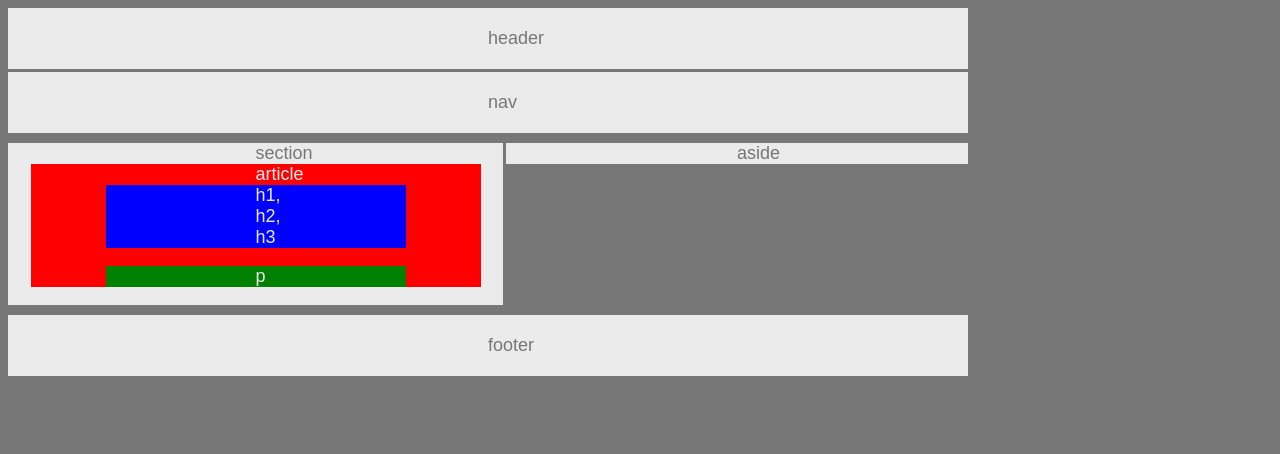
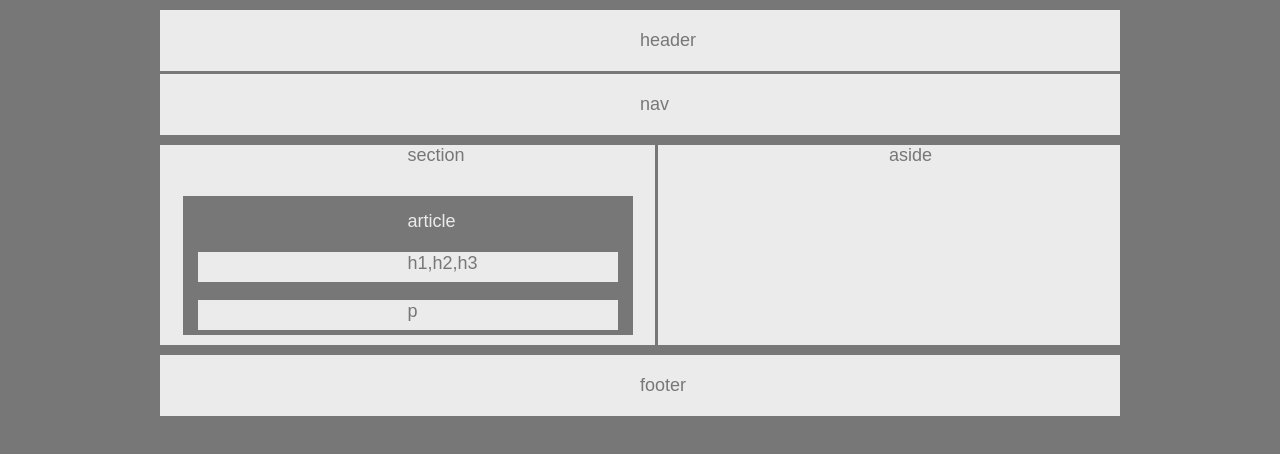
Before and after one commit to eformanes/HW-Wireframe, a plain HTML site: page index.html in a window 1280 px wide. Drawn offline with Linux system fonts and the light colour scheme.

Commit message:
Wireframe ugly and requires refinement

```diff
--- a/index.html
+++ b/index.html
@@ -5,17 +5,22 @@
 	<link rel="stylesheet" type="text/css" href="style.css">
 </head>
 <body>
+	<div class="container">
 		<header>header</header>
 		<nav>nav</nav>
+		<div class="thirdRow">
 		<section>
 			section
 			<article>
 				article
-			<div>h1, h2, h3</div>
+				<div class="headers">h1,h2,h3</div>
 				<p>p</p>
 			</article>
 		</section>
 		<aside>aside</aside>
+		</div>
+
 		<footer>footer</footer>
+	</div>
 </body>
 </html>
--- a/style.css
+++ b/style.css
@@ -3,7 +3,7 @@
 		-  Seems as the text is centered on the first char for the others
 
 
-
+Last update 10/5/17
 
 
 */
@@ -15,6 +15,12 @@
 	text-align: center;
 	font-family: 'Arial', 'Helvetica Neue', Helvetica, sans-serif;
 	font-size: 18px;
+}
+
+.container
+{
+	width: 960px;
+	margin: 10px auto;
 }
 
 body
@@ -44,6 +50,7 @@ section
 	/*To get the width to be 495,  set left/right padding of 247.5.  I am surprised you can specify decimal px.
 	Content width set to 0 to force width no to be dynamic.*/
 	width:0px;
+	height: inherit;
 	padding:0px 247.5px;
 	color: #777;
 	background:#ebebeb;
@@ -57,7 +64,7 @@ aside
 	/*final body width for this row must be 960px
 	960 = 495(section width) + 465px (remainder total)
 	465 = 3px (margin-left) + 462 (divided by 2 for left/right padding)*/
-
+	height: inherit;
 	padding: 0px 231px;
 	color: #777;
 	background:#ebebeb;
@@ -77,27 +84,45 @@ article
 {
 	/*??Why is margin-left -1px required for this to be visable?*/
 	/*495/4 = 123.75 for negative margin is still off*/
-	/*Margin and padding below are me being frustrated and just guessing what looks good.  I do not feel comfortable...*/
+	/*Margin and padding below are me being frustrated and just guessing what looks good.  I do not feel comfortable do this manually...*/
 	margin-left:-225px;
-	padding: 0px 225px;
+	margin-top: 30px;
+	/*margin-bottom: 10px;*/
+	padding: 15px 225px;
 
 	color:#ebebeb;
-	background: red;
+	/*background: red; */
+	background:#777;
+
+
 }
 
-div
+.headers
 {
 	/*Just manual guessing*/
-	/*height: 20px;*/
-	margin-left: -150px;
-	padding: 0px 150px;
-	background: blue;
+	height: 30px;
+	width: 100px;
+	margin-left: -210px;
+	margin-top: 20px;
+	padding: 1px 210px;
+	/*background: blue;*/
+	background:#ebebeb;
+	color:#777;
 }
 
 p
 {
 	/*Just manual guessing*/
-	margin-left:-150px;
-	padding:0px 150px;
-	background:green;
+	height: 30px;
+	margin-left:-210px;
+	margin-bottom: -10px;
+	padding:1px 210px;
+	/*background:green;*/
+	background: #ebebeb;
+	color:#777;
 }
+
+.thirdRow
+{
+	height: 200px;
+}
```
Lines whose indentation alone changed are shown as unchanged.
